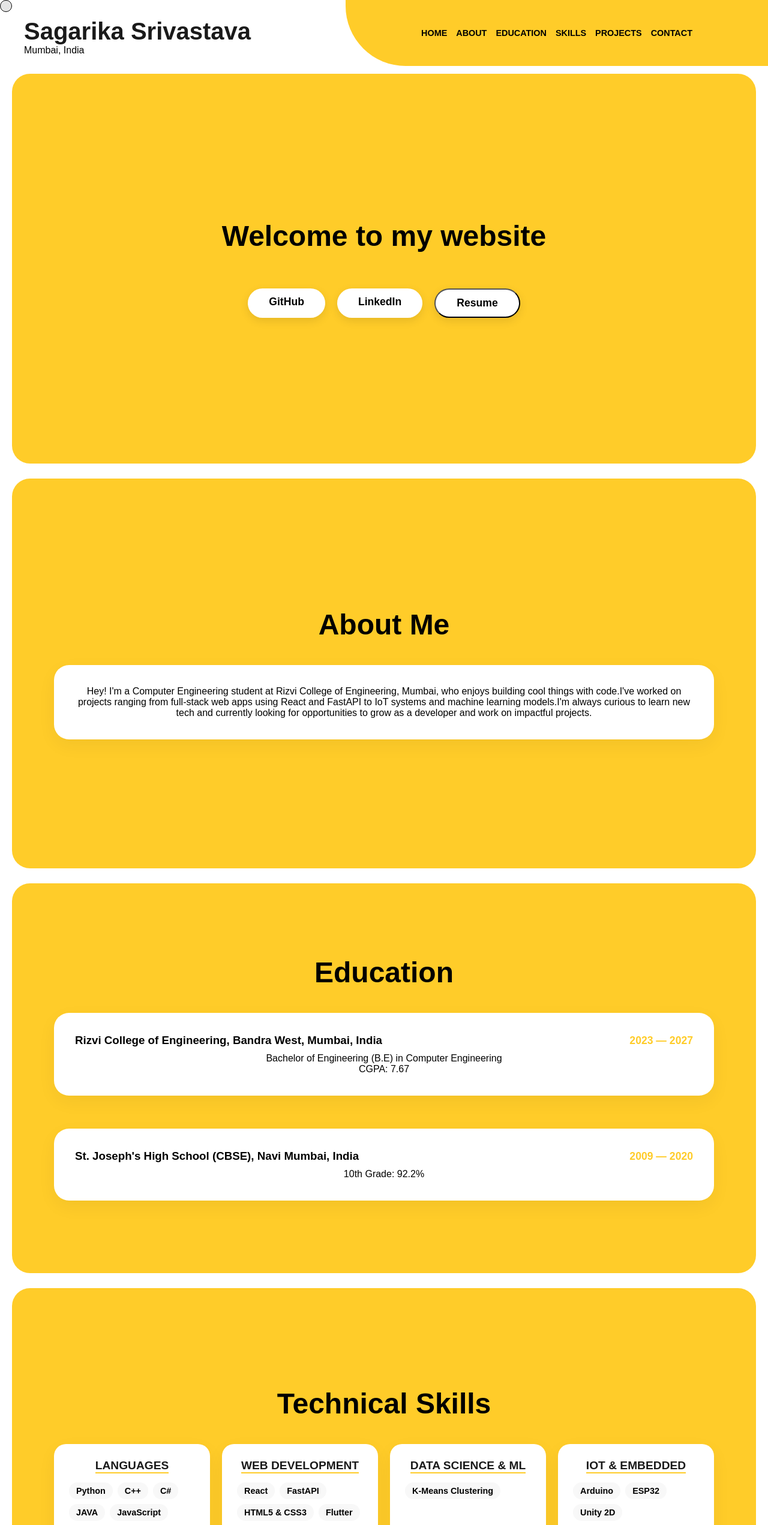
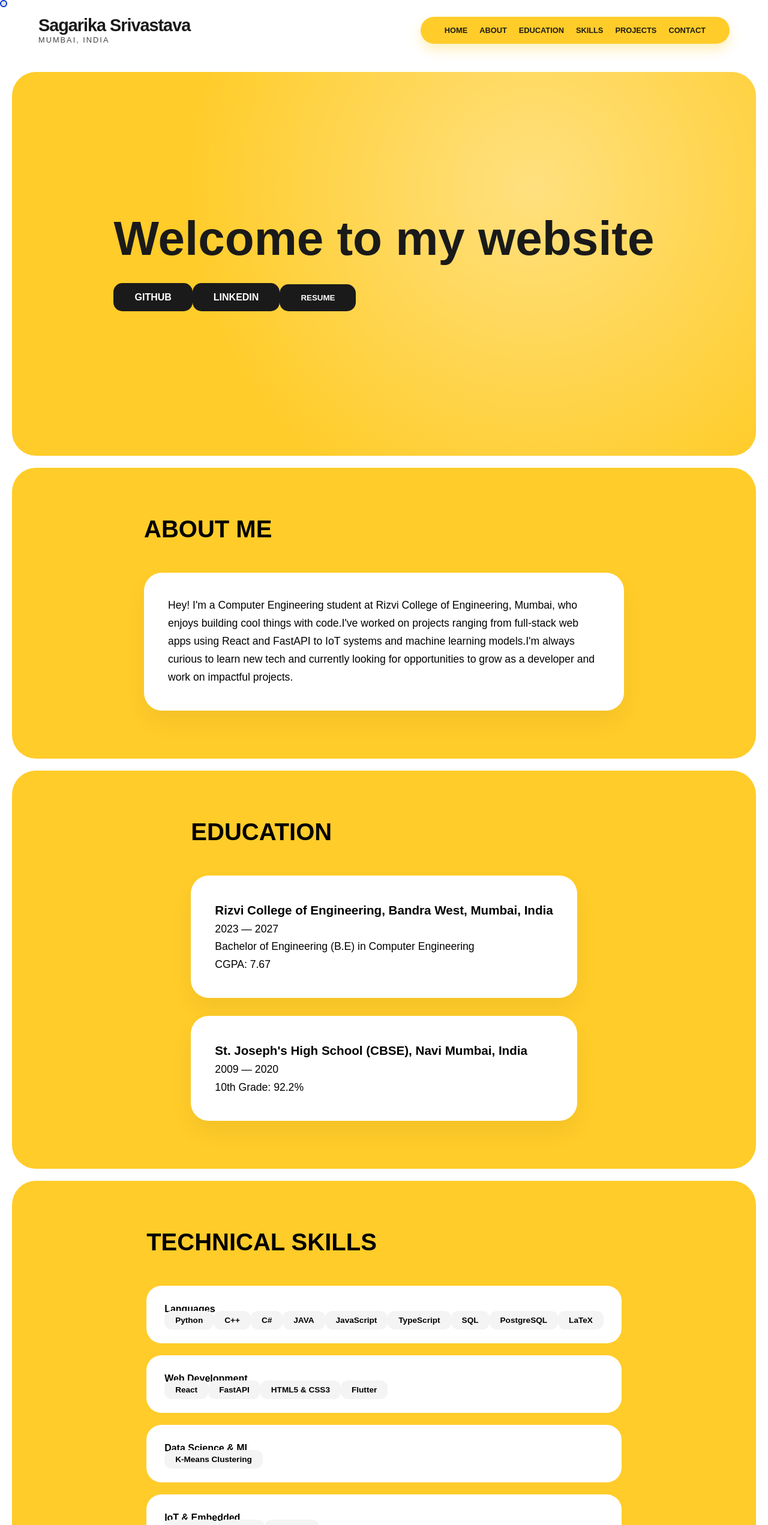
Before and after one commit to issrivastava/portfolio-gemini-version, a React (Create React App) app: page / in a window 1280 px wide. Shown: the top 2543 px of the page at 60% size. Built offline with nearby package versions, Linux system fonts and the light colour scheme; a web font is replaced by a local one.

Commit message:
Redesign: Updated layout to modern bento-style CSS

```diff
--- a/src/App.css
+++ b/src/App.css
@@ -1,37 +1,47 @@
 @import url('https://fonts.cdnfonts.com/css/glacial-indifference');
+
+:root {
+  --primary: #ffcc29;
+  --dark: #1a1a1a;
+  --white: #ffffff;
+  --bg-gray: #f4f4f4;
+  --text-gray: #444;
+  --transition: all 0.4s cubic-bezier(0.165, 0.84, 0.44, 1);
+}
 
 * {
   margin: 0;
   padding: 0;
   box-sizing: border-box;
   font-family: 'Glacial Indifference', sans-serif;
-  cursor: none;
+  cursor: none; /* Keeps your JS custom cursor functional */
 }
 
 html, body {
   scroll-behavior: smooth;
   width: 100%;
-  overflow-x: hidden; /* Prevents horizontal shaking/scrolling */
+  overflow-x: hidden;
+  background-color: var(--white);
 }
 
-/* Custom Cursor */
+/* --- Custom Cursor --- */
 .custom-cursor {
-  width: 20px;
-  height: 20px;
-  background-color: rgba(0, 0, 0, 0.1);
-  border: 1px solid black;
+  width: 12px;
+  height: 12px;
+  background-color: var(--dark);
+  border: 2px solid var(--primary);
   border-radius: 50%;
   position: absolute;
   pointer-events: none;
   z-index: 9999;
-  transition: transform 0.1s ease-out;
+  mix-blend-mode: difference; /* Makes it visible on all backgrounds */
 }
 
-/* Animations */
+/* --- Scroll Animations --- */
 .reveal {
   opacity: 0;
   transform: translateY(40px);
-  transition: all 0.9s cubic-bezier(0.17, 0.67, 0.83, 0.67);
+  transition: var(--transition);
 }
 
 .reveal.show {
@@ -39,330 +49,252 @@ html, body {
   transform: translateY(0);
 }
 
-/* Header */
+/* --- Header & Navigation --- */
 .site-header {
   display: flex;
   justify-content: space-between;
-  background-color: white;
+  align-items: center;
+  background-color: rgba(255, 255, 255, 0.9);
+  backdrop-filter: blur(10px);
   position: sticky;
   top: 0;
   z-index: 1000;
-  min-height: 120px;
+  height: 100px;
+  padding: 0 5%;
 }
 
-.header-left { padding: 30px 40px; }
-.header-left h1 { font-size: 2.5rem; font-weight: 700; color: #1a1a1a; }
+.header-left h1 {
+  font-size: 1.8rem;
+  letter-spacing: -1px;
+  color: var(--dark);
+  font-weight: 800;
+}
+
+.header-left p {
+  font-size: 0.8rem;
+  text-transform: uppercase;
+  letter-spacing: 2px;
+  color: var(--text-gray);
+}
 
 .header-right-blob {
-  background-color: #ffcc29;
-  width: 55%;
-  height: 110px;
-  border-bottom-left-radius: 100px;
-  display: flex;
-  justify-content: center;
-  align-items: center;
-  padding-left: 20px;
+  background-color: var(--primary);
+  padding: 15px 40px;
+  border-radius: 50px; /* Transformed from a side-blob to a pill-style nav */
+  box-shadow: 0 10px 20px rgba(255, 204, 41, 0.3);
+  transition: var(--transition);
 }
 
 .nav-menu {
   display: flex;
-  gap: 15px;
-  align-items: center;
-  padding-right: 20px;
+  gap: 20px;
 }
 
 .nav-menu a {
   text-decoration: none;
-  color: black;
-  font-size: 0.9rem;
-  font-weight: 700;
+  color: var(--dark);
+  font-size: 0.8rem;
+  font-weight: 800;
   text-transform: uppercase;
-  transition: opacity 0.3s;
+  position: relative;
 }
 
-.nav-menu a:hover { opacity: 0.6; }
-
-/* Content Sections */
-.content-yellow {
-  background-color: #ffcc29;
-  margin: 0 20px 25px 20px;
-  min-height: calc(100vh - 150px);
-  display: flex;
-  justify-content: center;
-  align-items: center;
-  padding: 40px 20px;
-  border-radius: 30px;
+.nav-menu a::after {
+  content: '';
+  position: absolute;
+  bottom: -4px;
+  left: 0;
+  width: 0%;
+  height: 2px;
+  background: var(--dark);
+  transition: var(--transition);
 }
 
-.content-inner {
+.nav-menu a:hover::after {
   width: 100%;
-  max-width: 1100px;
+}
+
+/* --- Layout Sections --- */
+.content-yellow {
+  background-color: var(--primary);
+  margin: 20px;
+  border-radius: 40px;
+  padding: 80px 40px;
+  min-height: auto;
   display: flex;
   flex-direction: column;
-  align-items: center; /* Centers items horizontally */
-  text-align: center;   /* Centers text lines */
+  align-items: center;
 }
 
-/* Typography */
-.welcome-text, .section-title {
-  font-size: 3rem;
-  font-weight: 700;
+/* Hero Section Specifics */
+.hero-page {
+  height: 80vh;
+  justify-content: center;
+  background: var(--primary) radial-gradient(circle at 70% 30%, rgba(255,255,255,0.4) 0%, transparent 60%);
+}
+
+.welcome-text {
+  font-size: clamp(3rem, 8vw, 5rem);
+  line-height: 0.9;
   margin-bottom: 40px;
+  color: var(--dark);
+}
+
+/* --- Content Boxes (About/Education/Contact) --- */
+.white-content-box, .education-card {
+  background: var(--white);
+  padding: 40px;
+  border-radius: 30px;
+  max-width: 800px;
+  width: 100%;
+  box-shadow: 0 20px 40px rgba(0,0,0,0.05);
+  line-height: 1.7;
+  font-size: 1.1rem;
+}
+
+.section-title {
+  font-size: 2.5rem;
+  font-weight: 800;
+  margin-bottom: 50px;
+  text-transform: uppercase;
+}
+
+/* --- Projects Grid (The "Bento" look) --- */
+.projects-grid {
+  display: grid;
+  grid-template-columns: repeat(auto-fit, minmax(320px, 1fr));
+  gap: 25px;
+  width: 100%;
+  max-width: 1200px;
+}
+
+.project-card {
+  background: var(--white);
+  padding: 35px;
+  border-radius: 30px;
+  display: flex;
+  flex-direction: column;
+  transition: var(--transition);
+}
+
+.project-card:hover {
+  transform: translateY(-10px);
+  box-shadow: 0 30px 60px rgba(0,0,0,0.1);
+}
+
+.project-card h3 {
+  font-size: 1.4rem;
+  margin-bottom: 15px;
+  color: var(--dark);
+}
+
+.project-list li {
+  font-size: 0.95rem;
+  color: var(--text-gray);
+  margin-bottom: 10px;
+  list-style: none;
+  padding-left: 20px;
+  position: relative;
+}
+
+.project-list li::before {
+  content: '→';
+  position: absolute;
+  left: 0;
+  color: var(--primary);
+  font-weight: 900;
+}
+
+.tech-text {
+  margin-top: auto;
+  padding-top: 20px;
+  font-size: 0.8rem;
+  font-weight: 800;
+  text-transform: uppercase;
+  color: var(--primary);
+  background: var(--dark);
+  padding: 10px 20px;
+  border-radius: 10px;
+  display: inline-block;
+}
+
+/* --- Skills Badges --- */
+.skill-category {
+  background: var(--white);
+  padding: 30px;
+  border-radius: 25px;
+  margin-bottom: 20px;
+  width: 100%;
+}
+
+.skill-badges span {
+  background: var(--bg-gray);
+  padding: 8px 18px;
+  border-radius: 12px;
+  font-size: 0.85rem;
+  font-weight: 800;
+  transition: var(--transition);
+}
+
+.skill-badges span:hover {
+  background: var(--dark);
+  color: var(--primary);
+}
+
+/* --- Buttons --- */
+.hero-btn, .message-btn {
+  background: var(--dark);
+  color: var(--white);
+  padding: 15px 35px;
+  border-radius: 15px;
+  border: none;
+  font-weight: 800;
+  text-transform: uppercase;
+  transition: var(--transition);
+  text-decoration: none;
+}
+
+.hero-btn:hover, .message-btn:hover {
+  background: var(--white);
+  color: var(--dark);
+  transform: scale(1.05);
+}
+
+/* --- Footer --- */
+.site-footer {
+  padding: 60px 20px;
+  background: var(--white);
   text-align: center;
 }
 
-/* THE SMOOTH BOXES (General) */
-.white-content-box, .project-card, .education-card {
-  background: white;
-  padding: 35px;
-  border: none;
-  border-radius: 25px;
-  box-shadow: 0 10px 30px rgba(0, 0, 0, 0.05);
-  width: 100%;
-  transition: transform 0.3s ease, box-shadow 0.3s ease;
-  margin-bottom: 25px;
+.footer-link {
+  color: var(--dark);
+  font-weight: 800;
+  margin: 0 15px;
+  text-decoration: none;
+  font-size: 0.9rem;
 }
 
-.white-content-box:last-child, .education-card:last-child {
-  margin-bottom: 0;
-}
-
-/* Projects Layout - FIXED VIEWPORT HERE */
-.projects-grid {
-  display: grid;
-  /* Uses min() to ensure cards never exceed screen width on mobile */
-  grid-template-columns: repeat(auto-fit, minmax(min(100%, 350px), 1fr));
-  gap: 25px;
-  width: 100%;
-}
-
-.project-card:hover {
-  transform: translateY(-8px);
-  box-shadow: 0 20px 40px rgba(0, 0, 0, 0.1);
-}
-
-.project-card h3 {
-  font-size: 1.5rem;
-  font-weight: 700;
-  margin-bottom: 15px;
-  color: #1a1a1a;
-}
-
-/* Classy List Styling */
-.project-list {
-  list-style: none;
-  padding: 0;
-  margin-bottom: 20px;
-}
-
-.project-list li {
-  font-size: 1.05rem;
-  line-height: 1.6;
-  margin-bottom: 10px;
-  position: relative;
-  padding-left: 25px;
-  color: #444;
-}
-
-.project-list li::before {
-  content: "—";
-  position: absolute;
-  left: 0;
-  color: #ffcc29;
-  font-weight: 700;
-}
-
-.tech-text {
-  font-size: 0.95rem;
-  font-weight: 700;
-  color: #1a1a1a;
-  border-top: 1px solid #f0f0f0;
-  padding-top: 15px;
-}
-
-/* Education Styling */
-.education-header {
-  display: flex;
-  justify-content: space-between;
-  align-items: center;
-  margin-bottom: 10px;
-  flex-wrap: wrap; /* Prevents overlap on small screens */
-}
-
-.education-date {
-  font-weight: 700;
-  color: #ffcc29;
-  font-size: 1.1rem;
-}
-
-.institution {
-  font-size: 1.3rem;
-  font-weight: 700;
-  color: #555;
-  margin-bottom: 15px;
-}
-
-/* Skills Layout */
-.skills-container {
-  display: grid;
-  grid-template-columns: repeat(auto-fit, minmax(240px, 1fr));
-  gap: 20px;
-  width: 100%;
-}
-
-.skill-category {
-  background: white;
-  padding: 25px;
-  border-radius: 20px;
-  box-shadow: 0 10px 30px rgba(0, 0, 0, 0.05);
-}
-
-.skill-category h4 {
-  font-size: 1.2rem;
-  margin-bottom: 15px;
-  text-transform: uppercase;
-  color: #1a1a1a;
-  border-bottom: 2px solid #ffcc29;
-  display: inline-block;
-}
-
-.skill-badges {
-  display: flex;
-  flex-wrap: wrap;
-  gap: 8px;
-}
-
-.skill-badges span {
-  background: #f8f8f8;
-  padding: 6px 12px;
-  border-radius: 50px;
-  font-size: 0.9rem;
-  font-weight: 700;
-  transition: 0.3s;
-}
-
-.skill-badges span:hover {
-  background: #000;
-  color: #fff;
-}
-
-/* Smooth Buttons */
-.hero-btn, .message-btn {
-  background: white;
-  color: black;
-  text-decoration: none;
-  font-size: 1.1rem;
-  font-weight: 700;
-  padding: 12px 35px;
-  border-radius: 50px;
-  box-shadow: 0 5px 15px rgba(0,0,0,0.1);
-  transition: 0.3s;
-  display: inline-block;
-}
-/* Fix for the Hero Buttons alignment */
-.hero-button-container {
-  display: flex;
-  gap: 20px;
-  flex-wrap: wrap;
-  justify-content: center; /* This pulls them back to the middle */
-  width: 100%;
-  margin-top: 20px;
-}
-
-/* Optional: Ensure the welcome text is centered regardless of screen size */
-.welcome-text {
-  width: 100%;
-  text-align: center;
-  margin-bottom: 40px;
-}
-.hero-btn:hover, .message-btn:hover {
-  background-color: #000;
-  color: #fff;
-  transform: scale(1.05);
-}
-
-/* Responsive Overrides */
+/* --- Responsive Layout --- */
 @media (max-width: 900px) {
-  .site-header { flex-direction: column; height: auto; }
-  .header-left { padding: 20px; text-align: center; }
-  .header-right-blob {
-    width: 100% !important;
-    border-radius: 0;
+  .site-header {
+    flex-direction: column;
     height: auto;
     padding: 20px;
   }
-  .nav-menu { justify-content: center; flex-wrap: wrap; }
-  .welcome-text, .section-title { font-size: 2.2rem; }
-  .content-yellow { margin: 10px; border-radius: 20px; padding: 30px 15px; }
-  * { cursor: auto !important; } /* Hide custom cursor on mobile for better UX */
+  .header-right-blob {
+    width: 100%;
+    margin-top: 15px;
+  }
+  .nav-menu {
+    justify-content: center;
+    flex-wrap: wrap;
+  }
+  .content-yellow {
+    margin: 10px;
+    padding: 40px 20px;
+  }
+  .welcome-text { font-size: 3rem; }
+  * { cursor: auto !important; }
   .custom-cursor { display: none; }
 }
-
-@media (max-width: 600px) {
-  .education-header { flex-direction: column; align-items: flex-start; }
-  .education-date { margin-top: 5px; }
-}
-
-/* Footer Section */
-.site-footer {
-  background-color: white;
-  padding: 80px 20px;
-  width: 100%;
-  display: flex;
-  justify-content: center;
-  align-items: center;
-}
-
-.footer-content {
-  display: flex;
-  flex-direction: column;
-  align-items: center;
-  gap: 30px;
-}
-
-.footer-links-container {
-  display: flex;
-  gap: 20px;
-  flex-wrap: wrap;
-  justify-content: center;
-}
-
-.footer-link {
-  text-decoration: none;
-  color: black;
-  font-size: 1.1rem;
-  font-weight: 700;
-  text-transform: uppercase;
-  letter-spacing: 1px;
-  padding: 10px 25px;
-  border-radius: 50px;
-  background: #f8f8f8; /* Very light grey for a soft look */
-  transition: all 0.3s cubic-bezier(0.175, 0.885, 0.32, 1.275);
-}
-
-/* Hover Effect: Turns yellow and lifts slightly */
-.footer-link:hover {
-  background-color: #ffcc29;
-  transform: translateY(-5px);
-  box-shadow: 0 10px 20px rgba(0, 0, 0, 0.1);
-}
-
-.footer-credit {
-  font-size: 0.9rem;
-  font-weight: 700;
-  color: #bbb;
-  text-transform: uppercase;
-  letter-spacing: 2px;
-  margin-top: 10px;
-}
-
-/* Responsive */
-@media (max-width: 600px) {
-  .site-footer {
-    padding: 60px 20px;
-  }
-  .footer-link {
-    font-size: 0.9rem;
-    padding: 8px 20px;
-  }
-}
```
